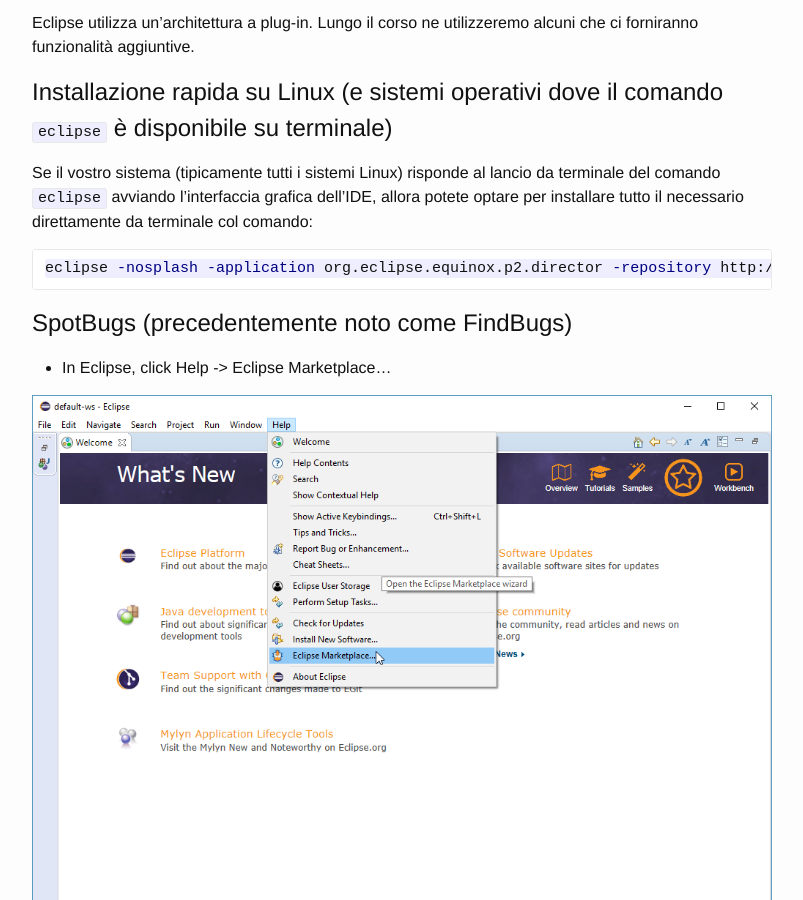
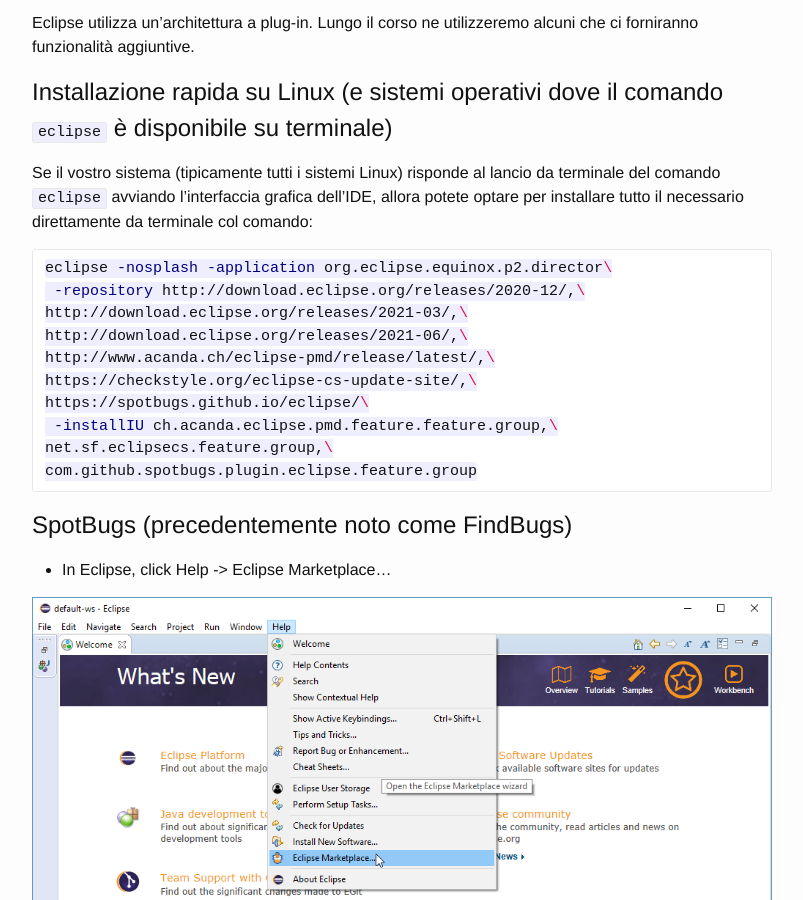
Before and after one commit to unibo-oop/software-installation, a Jekyll site: the page built from index.md, in a window 1280 px wide and 900 px high, scrolled down 9550 px. Shown: the whole window, without its empty margins (238-1041 px from the left). Built offline with Jekyll 4.4.1, drawn with Linux system fonts in a browser that asks for light colours.

Commit message:
Update eclipse plugin installation command

````diff
--- a/index.md
+++ b/index.md
@@ -291,7 +291,16 @@ Se il vostro sistema (tipicamente tutti i sistemi Linux) risponde al lancio da t
 avviando l'interfaccia grafica dell'IDE, allora potete optare per installare tutto il necessario direttamente da terminale col comando:
 
 ```bash
-eclipse -nosplash -application org.eclipse.equinox.p2.director -repository http://download.eclipse.org/releases/2020-09/,http://protelis-eclipse.surge.sh/,http://www.acanda.ch/eclipse-pmd/release/latest/,https://checkstyle.org/eclipse-cs/update,https://spotbugs.github.io/eclipse/ -installIU protelis.parser.feature.feature.group,ch.acanda.eclipse.pmd.feature.feature.group,net.sf.eclipsecs.feature.group,com.github.spotbugs.plugin.eclipse.feature.group
+eclipse -nosplash -application org.eclipse.equinox.p2.director\
+ -repository http://download.eclipse.org/releases/2020-12/,\
+http://download.eclipse.org/releases/2021-03/,\
+http://download.eclipse.org/releases/2021-06/,\
+http://www.acanda.ch/eclipse-pmd/release/latest/,\
+https://checkstyle.org/eclipse-cs-update-site/,\
+https://spotbugs.github.io/eclipse/\
+ -installIU ch.acanda.eclipse.pmd.feature.feature.group,\
+net.sf.eclipsecs.feature.group,\
+com.github.spotbugs.plugin.eclipse.feature.group
 ```
 
 ## SpotBugs (precedentemente noto come FindBugs)
````
